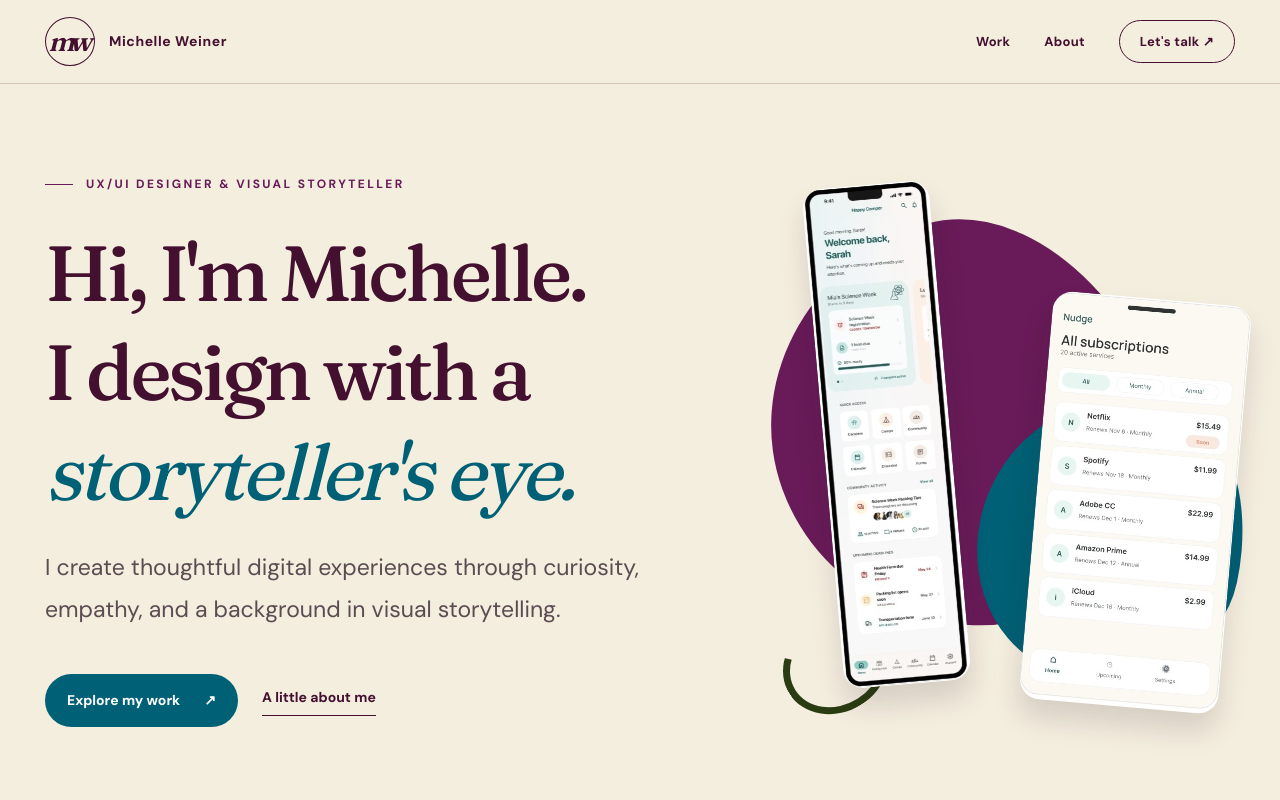
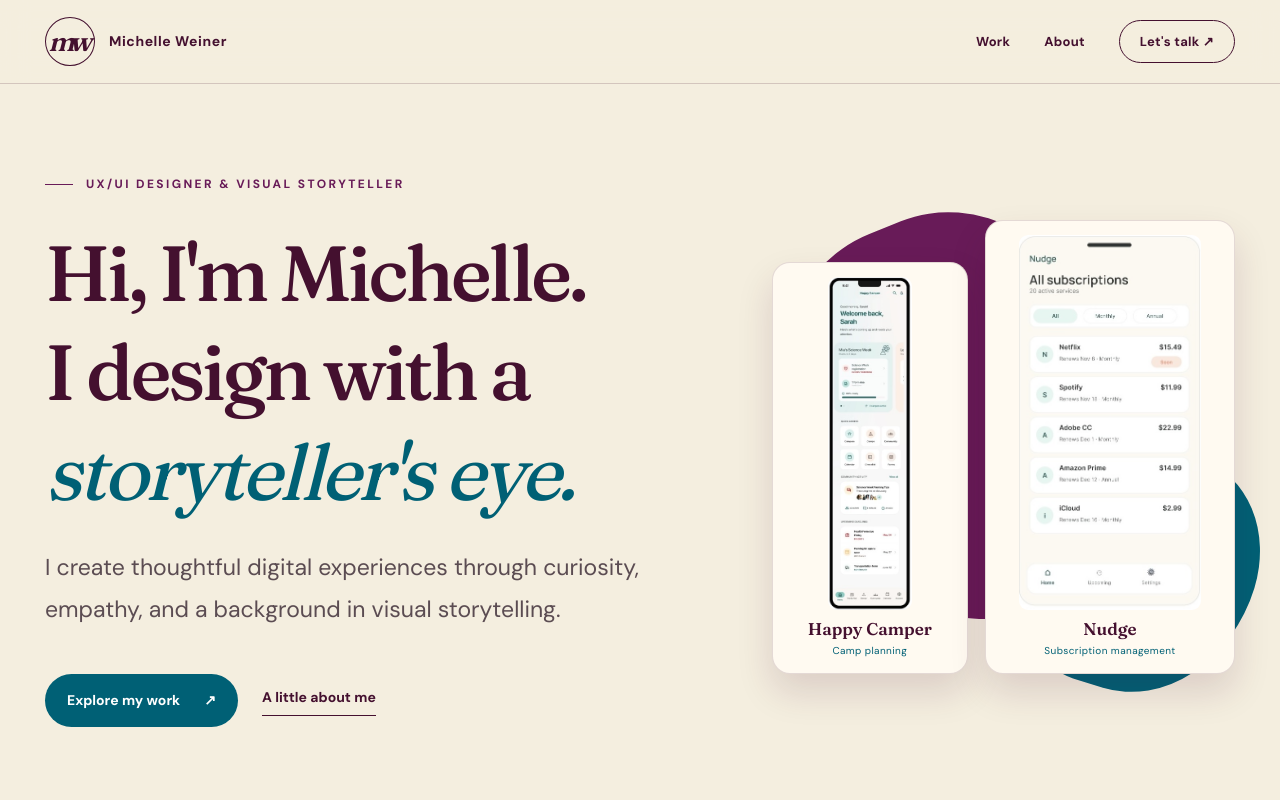
Before and after one commit to michelleweiner/michelleweiner.github.io, a plain HTML site: page index.html in a window 1280 px wide. Shown: the top 800 px of the page. Drawn offline with Linux system fonts and the light colour scheme.

Commit message:
Add files via upload

```diff
--- a/index.html
+++ b/index.html
@@ -175,6 +175,24 @@
     @media(max-width:750px){.hero{padding:75px 0 70px}.hero .container{display:flex;flex-direction:column;align-items:stretch;gap:20px}.hero h1{font-size:clamp(53px,10vw,76px);line-height:1.13}.hero-art{display:block;height:460px;width:min(100%,450px);margin:4px auto 0}.hero-phone{border-radius:18px}.hero-phone-camp{left:15%}.hero-phone-nudge{right:5%}}
     @media(max-width:450px){.hero-art{height:365px}.hero-phone{border-radius:14px}.hero-phone-camp{left:12%}.hero-phone-nudge{right:2%;height:72%}.nav-links{gap:14px}.brand>span:last-child{display:none}}
 
+
+    /* v7: New composition, not another scaling tweak. Screens are fully visible,
+       in separate editorial project panels rather than tilted faux-phone masks. */
+    .hero-art.hero-gallery{height:535px;display:grid;grid-template-columns:.88fr 1.12fr;gap:17px;align-items:center;padding:18px 0;overflow:visible;isolation:isolate}
+    .hero-gallery .gallery-flourish{position:absolute;z-index:-1;pointer-events:none}
+    .hero-gallery .gallery-flourish-plum{width:74%;height:77%;background:var(--orchid);border-radius:52% 48% 41% 59%;top:6%;left:3%;transform:rotate(-22deg)}
+    .hero-gallery .gallery-flourish-teal{width:44%;height:46%;background:var(--teal);border-radius:49% 51% 67% 33%;right:-4%;bottom:4%;transform:rotate(17deg)}
+    .hero-gallery .gallery-panel{position:relative;min-width:0;border-radius:18px;background:#fffaf1;border:1px solid rgba(68,16,47,.14);box-shadow:0 18px 36px rgba(68,16,47,.14);padding:14px 11px 13px;display:flex;flex-direction:column;align-items:center;gap:9px}
+    .hero-gallery .gallery-panel-camp{height:412px;margin-top:34px}
+    .hero-gallery .gallery-panel-nudge{height:454px;margin-top:-8px}
+    .hero-gallery .gallery-image{width:100%;flex:1;min-height:0;display:flex;align-items:center;justify-content:center;overflow:hidden}
+    .hero-gallery .gallery-image img{width:auto;height:100%;max-width:100%;object-fit:contain;border-radius:9px;box-shadow:none;transform:none;display:block}
+    .hero-gallery .gallery-label{display:flex;width:100%;flex-direction:column;align-items:center;justify-content:center;gap:2px;color:var(--wine);text-align:center}
+    .hero-gallery .gallery-label strong{font:600 17px/1.2 'Fraunces',Georgia,serif}
+    .hero-gallery .gallery-label small{font-size:10px;letter-spacing:.04em;color:var(--teal)}
+    @media(max-width:1050px){.hero-art.hero-gallery{height:450px;gap:10px}.hero-gallery .gallery-panel-camp{height:352px}.hero-gallery .gallery-panel-nudge{height:382px}.hero-gallery .gallery-label strong{font-size:15px}}
+    @media(max-width:750px){.hero-art.hero-gallery{width:min(100%,500px);height:480px;display:grid;grid-template-columns:.9fr 1.1fr;gap:14px;margin:0 auto}.hero-gallery .gallery-panel-camp{height:385px}.hero-gallery .gallery-panel-nudge{height:418px}}
+    @media(max-width:450px){.hero-art.hero-gallery{height:355px;gap:9px}.hero-gallery .gallery-panel{padding:9px 6px}.hero-gallery .gallery-panel-camp{height:290px}.hero-gallery .gallery-panel-nudge{height:315px}.hero-gallery .gallery-label strong{font-size:13px}.hero-gallery .gallery-label small{font-size:9px}}
   </style>
 </head>
 <body>
@@ -189,10 +207,17 @@
       <h1><span>Hi, I'm Michelle.</span><span>I design with a</span><span class="story">storyteller's eye.</span></h1>
       <p class="sub">I create thoughtful digital experiences through curiosity, empathy, and a background in visual storytelling.</p>
       <div class="hero-cta"><a class="btn" href="#work">Explore my work <span aria-hidden="true">↗</span></a><a class="underlink" href="#about">A little about me</a></div></div>
-      <div class="hero-art" aria-label="Screens from Michelle’s Happy Camper and Nudge UX projects">
-        <div class="hero-blob hero-blob-plum"></div><div class="hero-blob hero-blob-teal"></div><div class="hero-squiggle" aria-hidden="true"></div>
-        <img class="hero-phone hero-phone-camp" src="assets/happy-camper-welcome.jpg" alt="Happy Camper app welcome and planning screen" width="205" height="812" loading="eager">
-        <img class="hero-phone hero-phone-nudge" src="assets/nudge-subscriptions.jpg" alt="Nudge app all subscriptions screen" width="383" height="788" loading="eager">
+      <div class="hero-art hero-gallery" aria-label="Full screenshots from the Happy Camper and Nudge projects">
+        <div class="gallery-flourish gallery-flourish-plum" aria-hidden="true"></div>
+        <div class="gallery-flourish gallery-flourish-teal" aria-hidden="true"></div>
+        <div class="gallery-panel gallery-panel-camp">
+          <div class="gallery-image"><img src="assets/happy-camper-welcome.jpg" alt="Complete Happy Camper welcome and planning screen" width="205" height="812" loading="eager"></div>
+          <div class="gallery-label"><strong>Happy Camper</strong><small>Camp planning</small></div>
+        </div>
+        <div class="gallery-panel gallery-panel-nudge">
+          <div class="gallery-image"><img src="assets/nudge-subscriptions.jpg" alt="Complete Nudge all subscriptions screen" width="383" height="788" loading="eager"></div>
+          <div class="gallery-label"><strong>Nudge</strong><small>Subscription management</small></div>
+        </div>
       </div>
     </div></section>
     <div class="ribbon"><div class="container"><span>Thoughtful by design</span><b aria-hidden="true">✳</b><span>Curious by nature</span><b aria-hidden="true">✳</b><span>Storytelling at heart</span></div></div>
```
